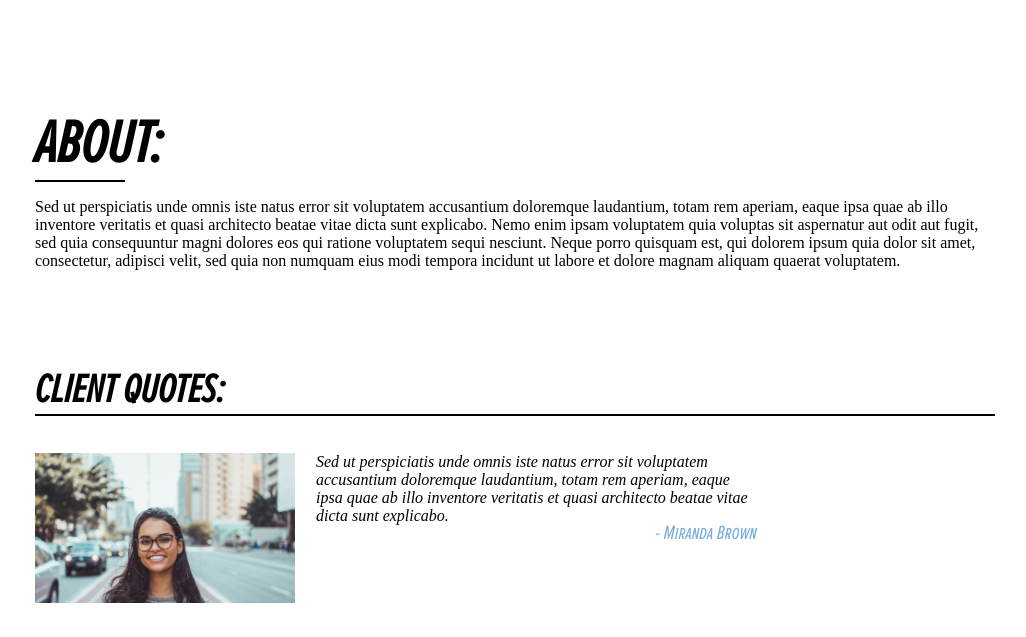
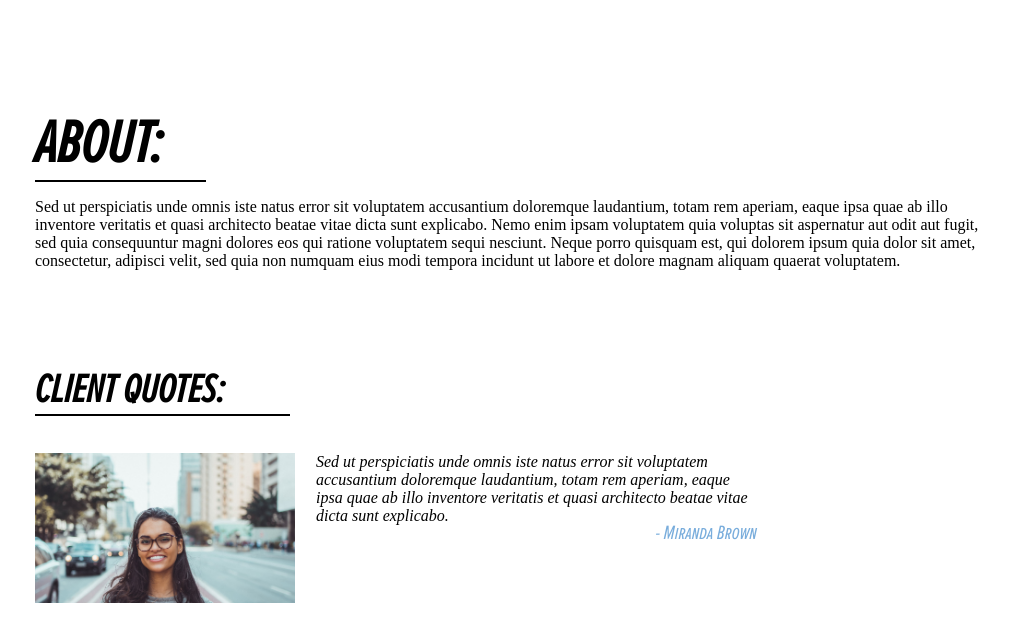
Before and after one commit to n215-sranegar/homework-seven, a website: page about.html in a window 1280 px wide. Shown: the part 83-720 px from the top of the page, without its empty margins (125-1151 px from the left). Drawn offline with Linux system fonts and the light colour scheme; a web font is replaced by a local one.

Commit message:
Creating border-bottom for h1 and h2 on about page

```diff
--- a/scss/about/about.scss
+++ b/scss/about/about.scss
@@ -9,11 +9,15 @@
   .about-header {
     h1 {
       text-transform: uppercase;
-      border-bottom: solid 2px #000;
-      width: 90px;
-      // background-color: pink;
       font-family: ProximaNova;
       font-size: 60px;
+    }
+
+    h1:after {
+        content: "";
+        display: block;
+        border-bottom: 2px solid black;
+        width: 171px;
     }
 
     p {
@@ -27,8 +31,15 @@
       text-transform: uppercase;
       font-family: ProximaNova;
       font-size: 40px;
-      border-bottom: solid 2px #000;
+    //   border-bottom: solid 2px #000;
       margin-bottom: 37px;
+    }
+
+    h2:after {
+        content: "";
+        display: block;
+        width: 255px;
+        border-bottom: 2px solid black;
     }
 
     p {
```
Also changed, not shown: css/styles.css, 1 other file.
